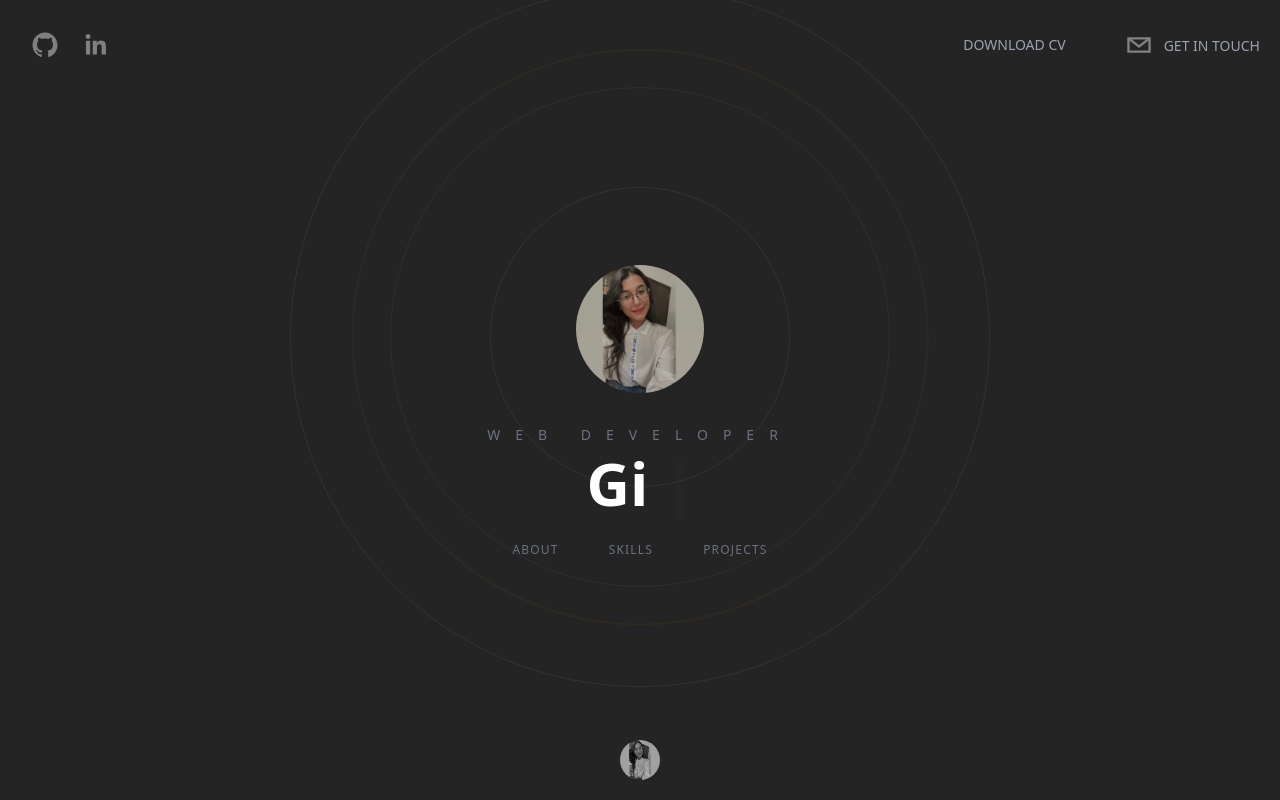
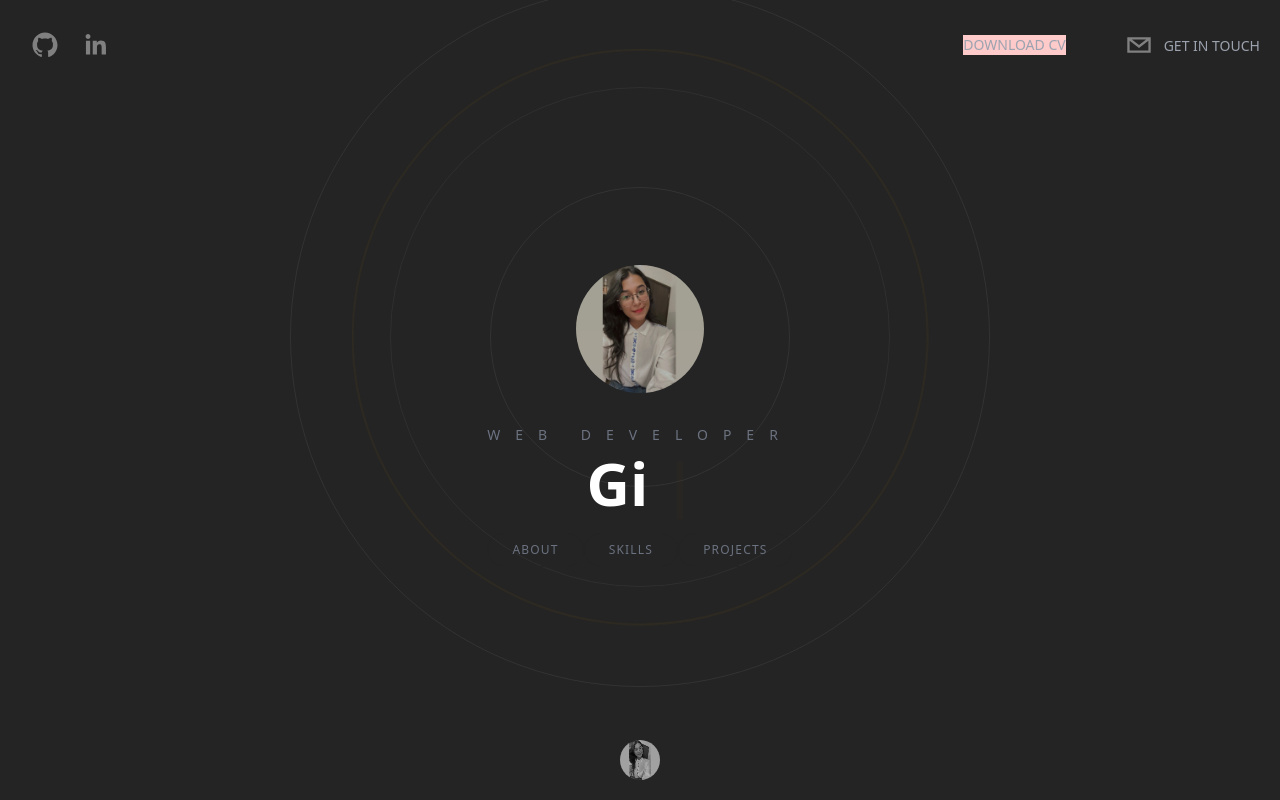
Before and after one commit to rashisood/portfolio-nextjs, a Next.js app: page / in a window 1280 px wide. Built offline with nearby package versions, Linux system fonts and the light colour scheme.

Commit message:
Update Header.tsx

```diff
--- a/components/Header.tsx
+++ b/components/Header.tsx
@@ -68,7 +68,7 @@ export default function Header({}: Props) {
         }
         className='flex flex-row items-center text-gray-300 cursor-pointer gap-12'>
              <a className='flex uppercase items-center md:inline-flex text-sm text-gray-400' href='/assets/Rashi Sood.pdf' download>
-                <button>DOWNLOAD CV </button></a>
+                <button className='bg-red-200'>DOWNLOAD CV </button></a>
             <div className='flex items-center'>
             <SocialIcon
             className='cursor-pointer'
```
